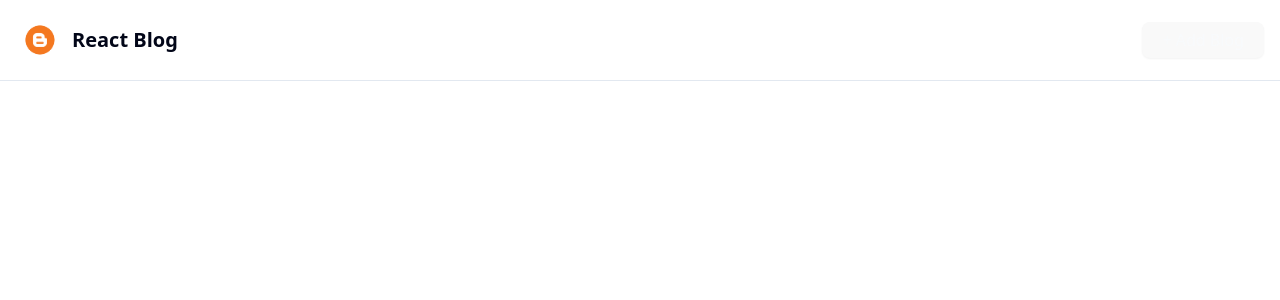
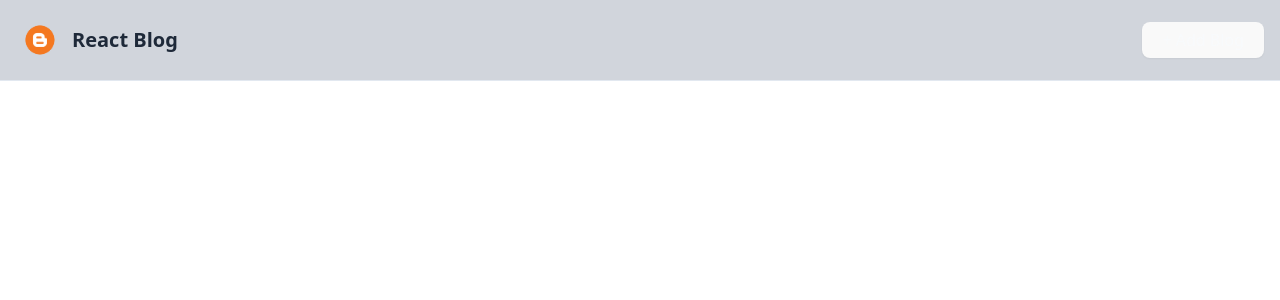
Before and after one commit to MohammedKaleemullah/blog-page-react, a React (Vite) app: page / in a window 1280 px wide. Shown: the top 300 px of the page. Built offline with nearby package versions, Linux system fonts and the light colour scheme.

Commit message:
navbar colour change

```diff
--- a/src/components/Navbar.jsx
+++ b/src/components/Navbar.jsx
@@ -9,7 +9,7 @@
   const [open, setOpen] = useState(false);
 
   return (
-    <div className="flex justify-between items-center p-4 border-b">
+    <div className="flex justify-between items-center p-4 border-b bg-gray-300 text-gray-800">
       <div className="flex items-center">
           <img src={logo} className="h-12 w-12 mr-2" alt="Logo" />
           <div className="text-xl font-bold">React Blog</div>
```
